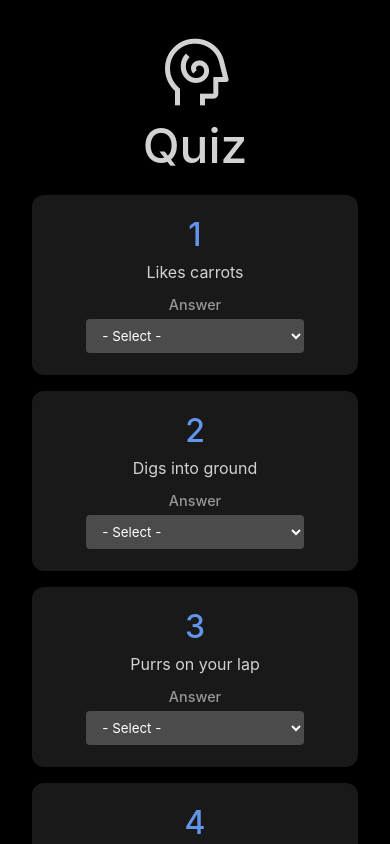
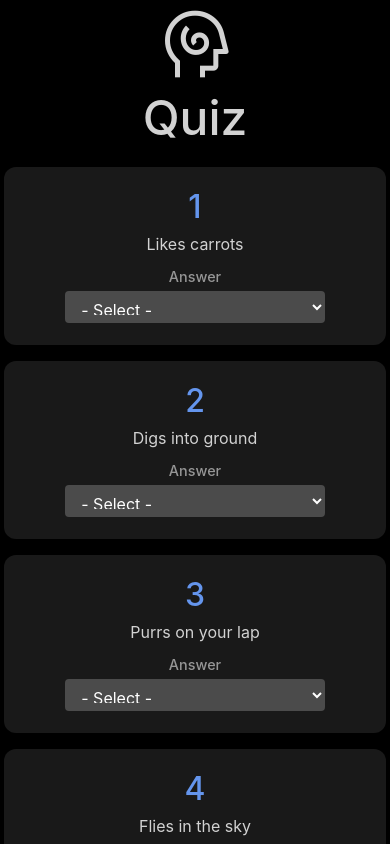
Before and after one commit to Jyri-droid/answer-responses, a React (Create React App) app: page / in a window 390 px wide. Shown: the top 844 px of the page. Built offline with nearby package versions, Linux system fonts and the light colour scheme; a web font is replaced by a local one.

Commit message:
fix mobile sizes

```diff
--- a/src/App.css
+++ b/src/App.css
@@ -130,6 +130,8 @@ p {
 /* Responsivity */
 
 @media only screen and (max-width: 800px) {
+
+
   main {
     display: block;
   }
@@ -140,3 +142,13 @@ p {
   }
 
 }
+
+@media only screen and (max-width: 400px) {
+  body {
+    padding: 0.25rem;
+  }
+  select {
+    height: 2rem;
+    font-size: 1rem;
+  }
+}
```
Also changed, not shown: 6 other files (tests, documents, lock files or other folders).
